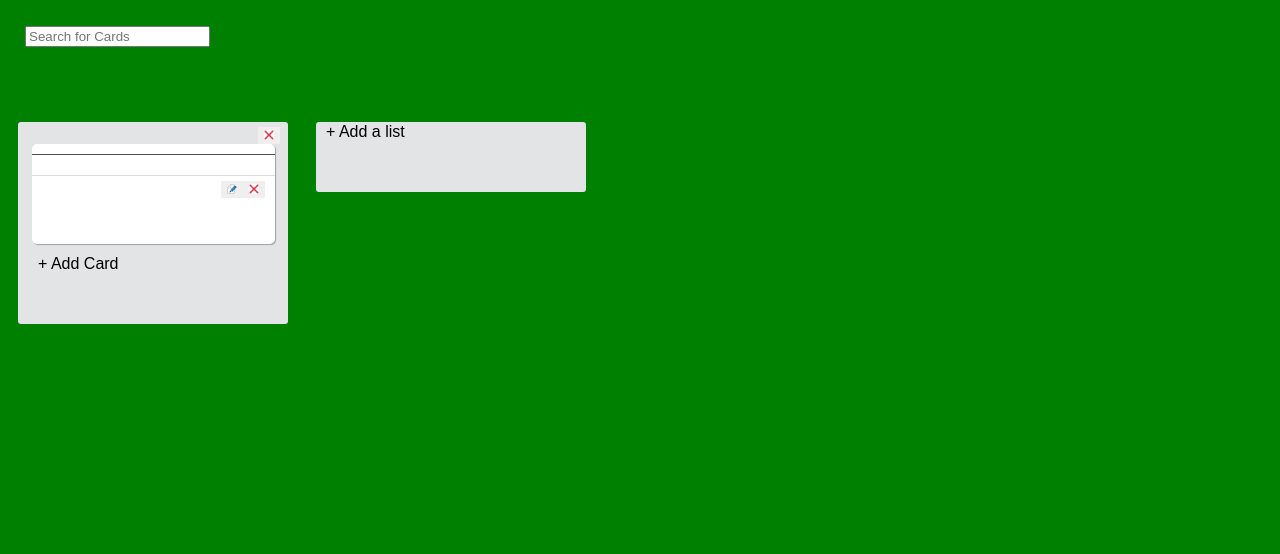
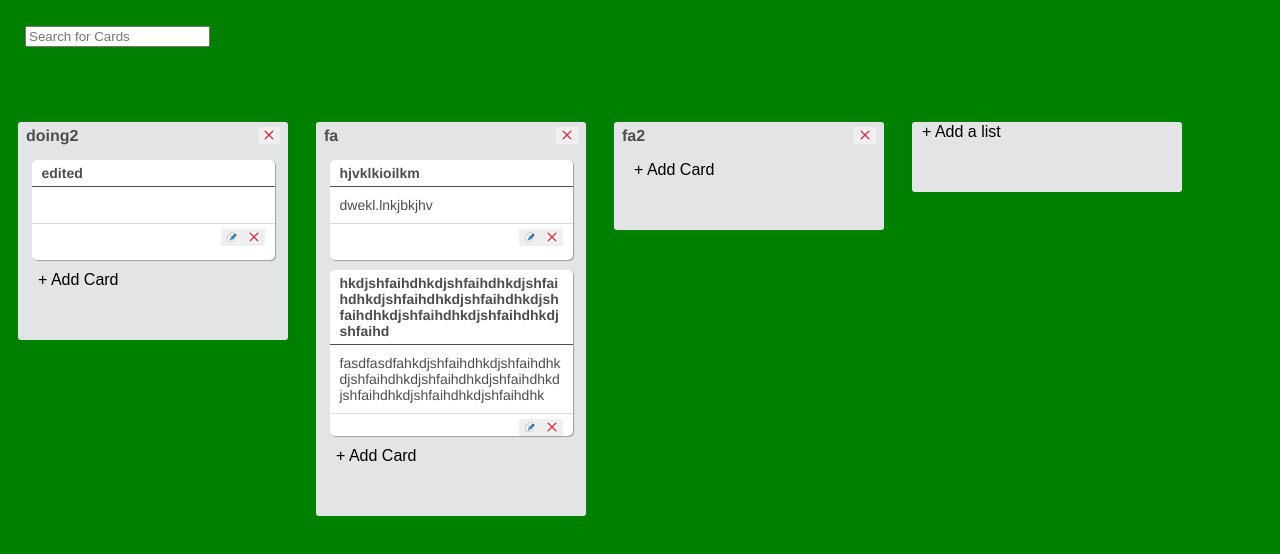
Before and after one commit to AnuMutyala/react-trelloFromScratch, a React (Create React App) app: page / in a window 1280 px wide. Shown: the top 554 px of the page. Built offline with nearby package versions, Linux system fonts and the light colour scheme; no server answers; data requests are answered from the project's data file.

Commit message:
edit cards

```diff
--- a/db.json
+++ b/db.json
@@ -15,8 +15,8 @@
   ],
   "comments": [
     {
-      "body": "edited",
-      "description": "dfsdaf",
+      "body": "hjvklkioilkm",
+      "description": "dwekl.lnkjbkjhv",
       "postId": 3,
       "id": 2
     },
--- a/src/App.js
+++ b/src/App.js
@@ -41,9 +41,9 @@ class App extends Component {
     this.setState({lists : val})
   }
   async componentWillMount() {
-    await this.getLists('https://my-json-server.typicode.com/AnuMutyala/fakeData1/posts/');
-    await this.getCards('https://my-json-server.typicode.com/AnuMutyala/fakeData1/comments/');
-    await this.getProfile('https://my-json-server.typicode.com/AnuMutyala/fakeData1/profile/')
+    await this.getLists('http://localhost:3000/posts/');
+    await this.getCards('http://localhost:3000/comments/');
+    await this.getProfile('http://localhost:3000/profile/')
   }
 
   async componentDidUpdate(prevProps, prevState) {
@@ -52,7 +52,7 @@ class App extends Component {
       this.setState({ cards: responseJson })
     }
     else if (prevState.searchQuery !== this.state.searchQuery && this.state.searchQuery.trim().length == 0) {
-      await this.getCards('https://my-json-server.typicode.com/AnuMutyala/fakeData1/comments/');
+      await this.getCards('http://localhost:3000/comments/');
       // this.setState({ cards: prevState.cardsMain})
     }
   }
--- a/src/List.js
+++ b/src/List.js
@@ -11,7 +11,9 @@ class List extends Component {
       expanded: false,
       editCard: "",
       styleCondition: false,
-      activeIndex:null
+      activeIndex:null,
+      newList:"",
+      newDescription:""
     };
     this.handleRemoveItem = this.handleRemoveItem.bind(this);
     this.handleEditItem = this.handleEditItem.bind(this);
@@ -28,6 +30,15 @@ class List extends Component {
     this.setState({ styleCondition: styleCon, activeIndex: index })
   }
 
+  handleEntertitle = evt => {
+    console.log("came here to  tiele.. .")
+    this.setState({ newList: evt.currentTarget.textContent });
+  };
+
+  handleEnterDescription = evt => {
+    console.log("came here to desc ")
+    this.setState({ newDescription: evt.currentTarget.textContent });
+  };
 
   async getCards(query) {
     await fetch(query)
@@ -47,7 +58,7 @@ class List extends Component {
   }
 
   handleRemoveItem = async (id) => {
-    await fetch('https://my-json-server.typicode.com/AnuMutyala/fakeData1/comments/' + id, {
+    await fetch('http://localhost:3000/comments/' + id, {
       method: 'DELETE',
       headers: {
         Accept: "application/json",
@@ -72,7 +83,7 @@ class List extends Component {
   }
 
   handleRemoveList = async (id) => {
-    await fetch('https://my-json-server.typicode.com/AnuMutyala/fakeData1/posts/' + id, {
+    await fetch('http://localhost:3000/posts/' + id, {
       method: 'DELETE',
       headers: {
         Accept: "application/json",
@@ -89,7 +100,7 @@ class List extends Component {
   }
 
   handleEditItem = async (id, data) => {
-    await fetch('https://my-json-server.typicode.com/AnuMutyala/fakeData1/comments/' + id, {
+    await fetch('http://localhost:3000/comments/' + id, {
       method: 'PATCH',
       headers: {
         Accept: "application/json",
@@ -125,6 +136,7 @@ class List extends Component {
   }
 
   handleEditCard = (id, data) => {
+    console.log("data:: ", data)
     let list = this.props.cardsMain.filter((task) => {
       if (task.id == id) {
         task.body = data.body;
@@ -137,12 +149,29 @@ class List extends Component {
 
   }
 
+
+  // handleEditCard = (id, data) => {
+
+  //   let list = this.props.cardsMain.filter((task) => {
+  //     if (task.id == id) {
+  //       task.body = data.body;
+  //       task.description = data.description;
+  //       this.handleEditItem(task.id, { body: data.body,description: data.description })
+  //     }
+  //     return task
+  //   });
+  //   // this.setState({ cards: list })
+
+  // }
+
   handleLists= (data) => {
     this.props.handleLists(data);
   }
 
   render() {
-    let { expanded,styleCondition } = this.state
+    let { expanded,styleCondition, newList, newDescription } = this.state;
+    console.log("newList:: ", newList);
+    console.log("newDescription:: ",newDescription)
     return (
       <div id="board" draggable="true" className={styles.board}
         onDragOver={(e) => this.handleDragOver(e)}
@@ -161,7 +190,9 @@ class List extends Component {
               onDragStart={(e) => { this.handleDragStart(e, this.props.cards[b].id) }}
               draggable="true" key={b}>
               <div id="item" className={styles.item}>
-                <div id="item-name" className={styles.itemName}>
+                <div id="item-name" className={styles.itemName}
+                onInput={this.handleEntertitle}
+                contentEditable="true">
                   {this.props.cards[b].body}
                 </div>
 
@@ -171,7 +202,8 @@ class List extends Component {
                 </p>
   </div> */}
 
-                <div id="item-container"
+                <div id="item-container"  contentEditable="true"
+                onInput={this.handleEnterDescription}
                 className={((this.props.cards[b].id === this.state.activeIndex) && styleCondition) ? styles.itemContainerEnlarge : styles.itemContainer}
                 // style={ index === this.state.activeIndex ? { backgroundColor: this.state.bgColor } : null}
                 // onClick={this.setState({styleCondition: true})}
@@ -186,7 +218,7 @@ class List extends Component {
                   </button>
 
                   <button id="edit" className={styles.delete} >
-                    <img src="edit.png" alt="Edit perfomers" height="10px" onClick={() => this.handleEditCard(this.props.cards[b].id, { "body": "edited" })}></img>
+                    <img src="edit.png" alt="Edit perfomers" height="10px" onClick={() => this.handleEditCard(this.props.cards[b].id, { "body": newList, description: newDescription })}></img>
                   </button>
                 </div>
 
--- a/src/addCardAfter.jsx
+++ b/src/addCardAfter.jsx
@@ -19,7 +19,7 @@ class AddCardAfter extends Component {
     "description": this.state.newDescription,
     postId:listId
   }
-    await fetch('https://my-json-server.typicode.com/AnuMutyala/fakeData1/comments/'
+    await fetch('http://localhost:3000/comments/'
     , {
             method: 'post',
             headers: {
--- a/src/addListAfter.jsx
+++ b/src/addListAfter.jsx
@@ -18,7 +18,7 @@ class AddListAfter extends Component {
     let data = {
       "title": this.state.newList
   }
-    await fetch('https://my-json-server.typicode.com/AnuMutyala/fakeData1/posts/'
+    await fetch('http://localhost:3000/posts/'
     , {
             method: 'post',
             headers: {
```
